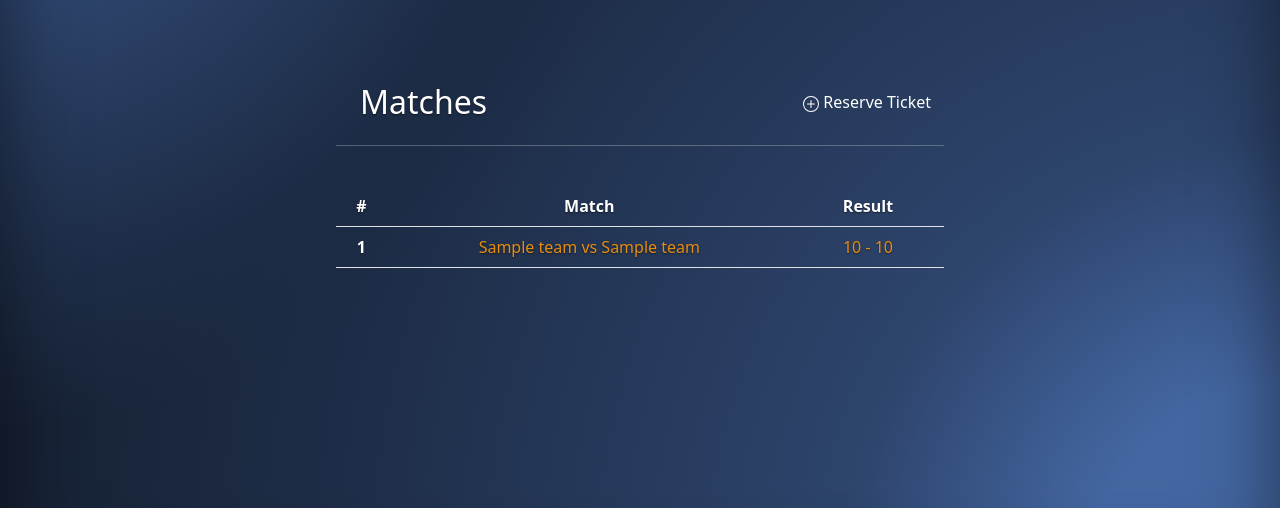
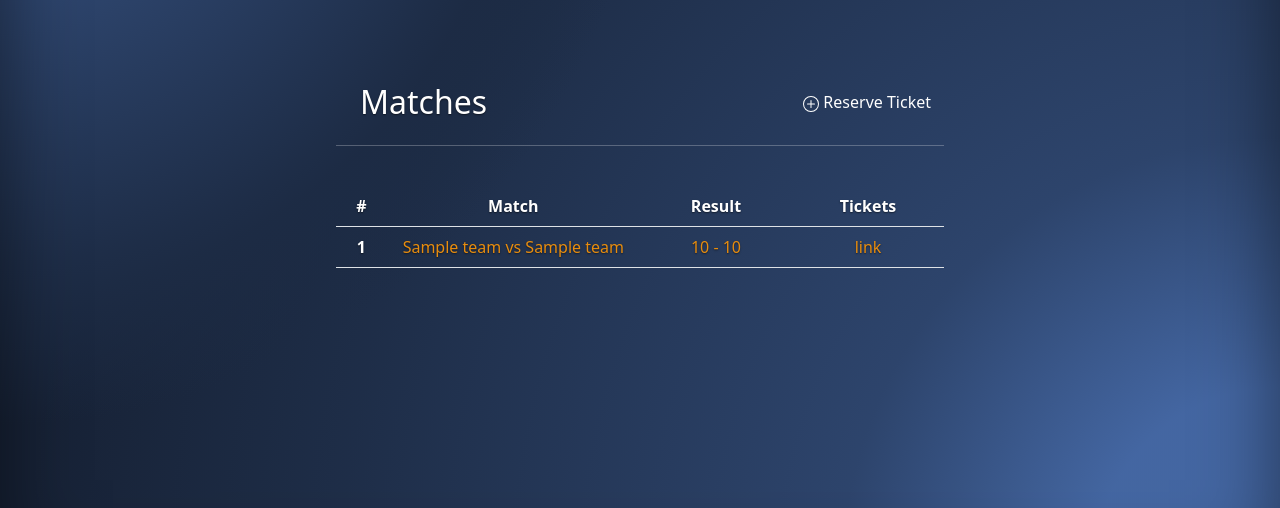
Before and after one commit to ZiadMansourM/world-cup, a Django app: page /matches/ in a window 1280 px wide. Shown: the part 225-733 px from the top of the page. Run offline with Django 4.2, Linux system fonts and the light colour scheme; tables that the repository leaves empty hold one stand-in row (values such as "Sample post"); some libraries are stand-ins or nearby versions.

```diff
--- a/qatar/main/templates/main/match-list.html
+++ b/qatar/main/templates/main/match-list.html
@@ -24,16 +24,18 @@
                 <thead>
                     <tr class="d-flex">
                         <th class="col-1" scope="col">#</th>
-                        <th class="col-6 col-md-8 col-lg-8" scope="col">Match</th>
-                        <th class="col-5 col-md-3 col-lg-3" scope="col">Result</th>
+                        <th class="col-5" scope="col">Match</th>
+                        <th class="col-3" scope="col">Result</th>
+                        <th class="col-3" scope="col">Tickets</th>
                     </tr>
                 </thead>
                 <tbody>
                     {% for match in matches %}
                         <tr class="d-flex">
                             <th class="col-1" scope="row">{{ forloop.counter }}</th>
-                            <td class="col-6 col-md-8 col-lg-8 ellipses"><a data-bs-toggle="modal" data-bs-target="#detailMatchModel-{{ match.id }}">{{ match }}</a></td>
-                            <td class="col-5 col-md-3 col-lg-3">{{ match.score_one }} - {{ match.score_two }}</td>
+                            <td class="col-5 ellipses"><a data-bs-toggle="modal" data-bs-target="#detailMatchModel-{{ match.id }}">{{ match }}</a></td>
+                            <td class="col-3">{{ match.score_one }} - {{ match.score_two }}</td>
+                            <td class="col-3">link</td>
                         </tr>
                     {% endfor %}
                 </tbody>
```
